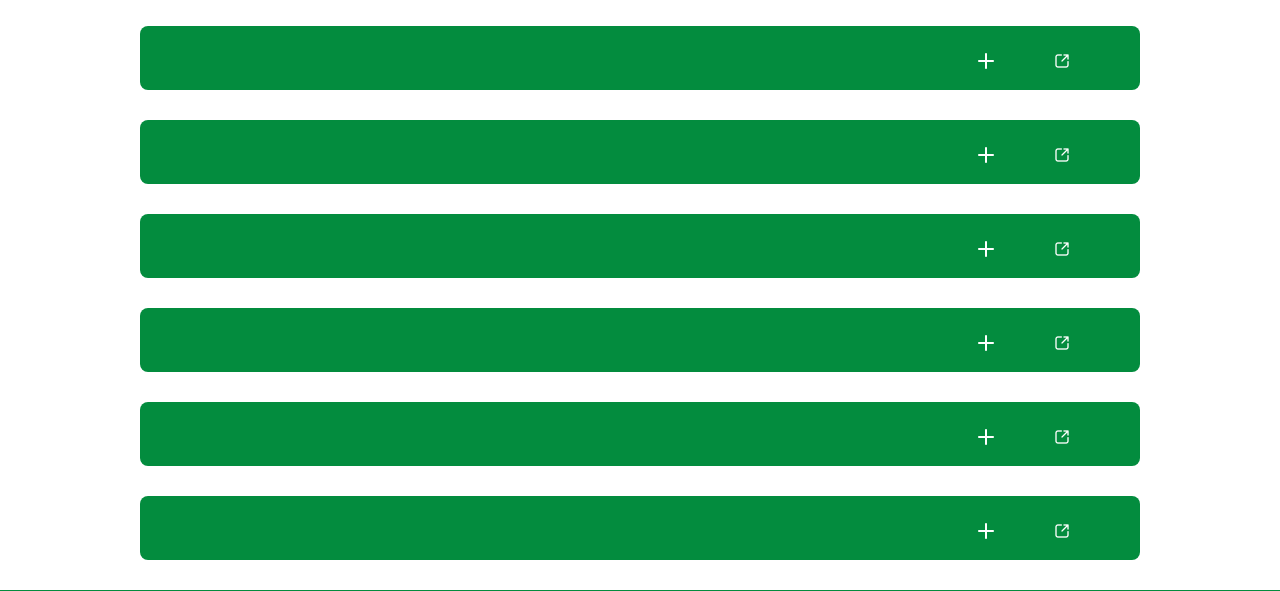
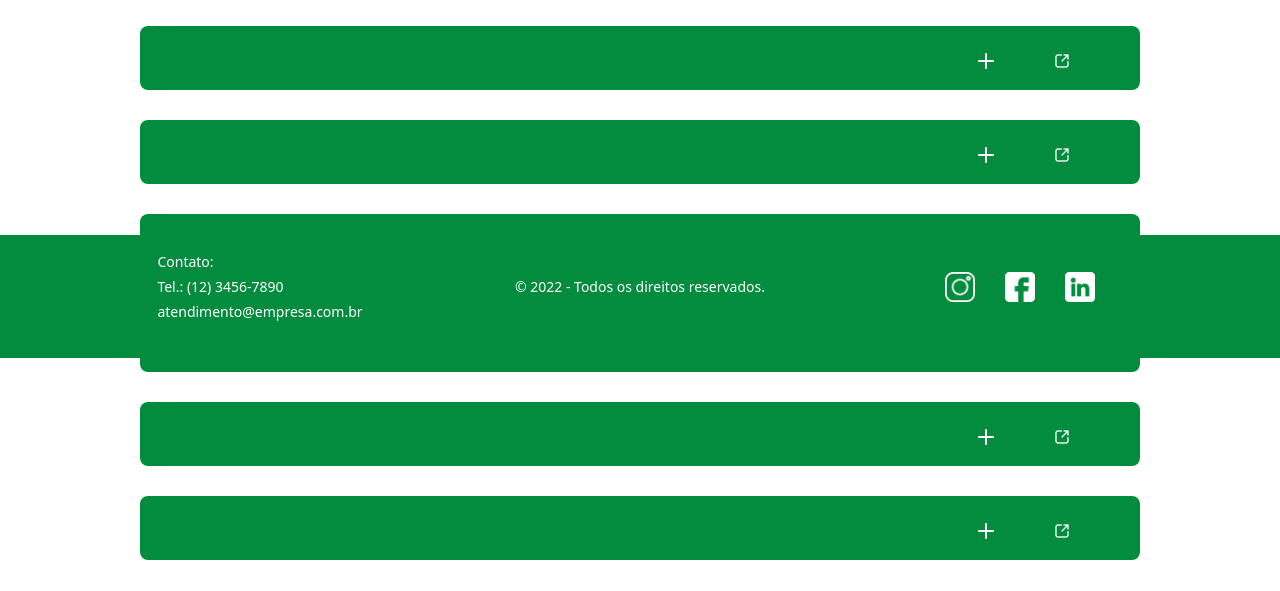
Before and after one commit to Fiv5TechCo/API-1ADS-2022-1, a Flask app: template app/templates/vagas.html in a window 1280 px wide. Shown: the part 442-1033 px from the top of the page. Run offline with Flask 2, Linux system fonts and the light colour scheme; the template is opened without the code that fills it, so the values that code supplies are empty.

Commit message:
fix: Posição do Rodapé em vagas.html

```diff
--- a/app/templates/vagas.html
+++ b/app/templates/vagas.html
@@ -93,7 +93,7 @@
   </div>
 
 <!--RODAPÉ-->
-<footer class="bd-footer py-2 my-footer">
+<footer class="bd-footer py-2 fixed-bottom my-footer">
   <div class="container py-2">
     <div class="row">
       <div class="col-lg-4 d-flex justify-content-center align-items-center">
```
